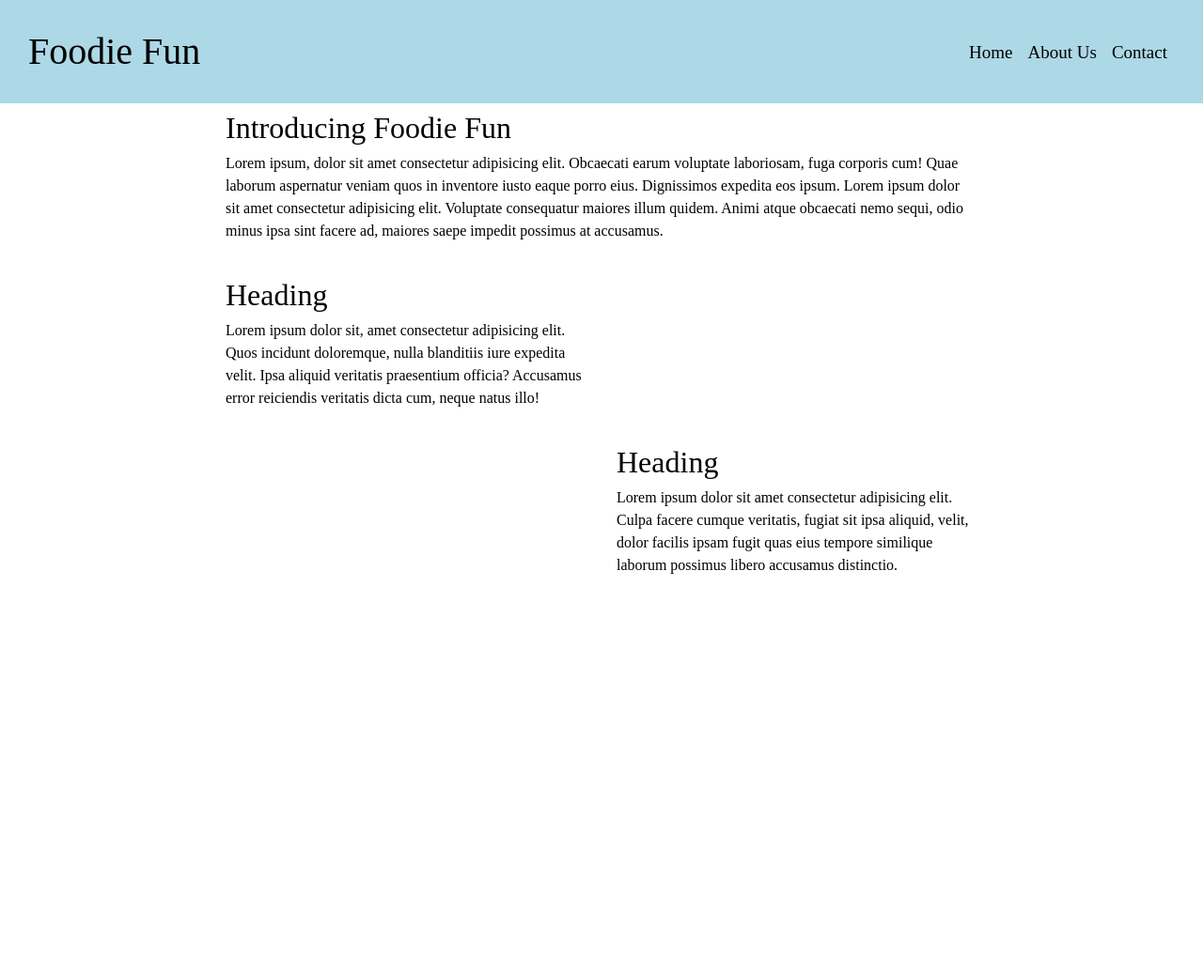
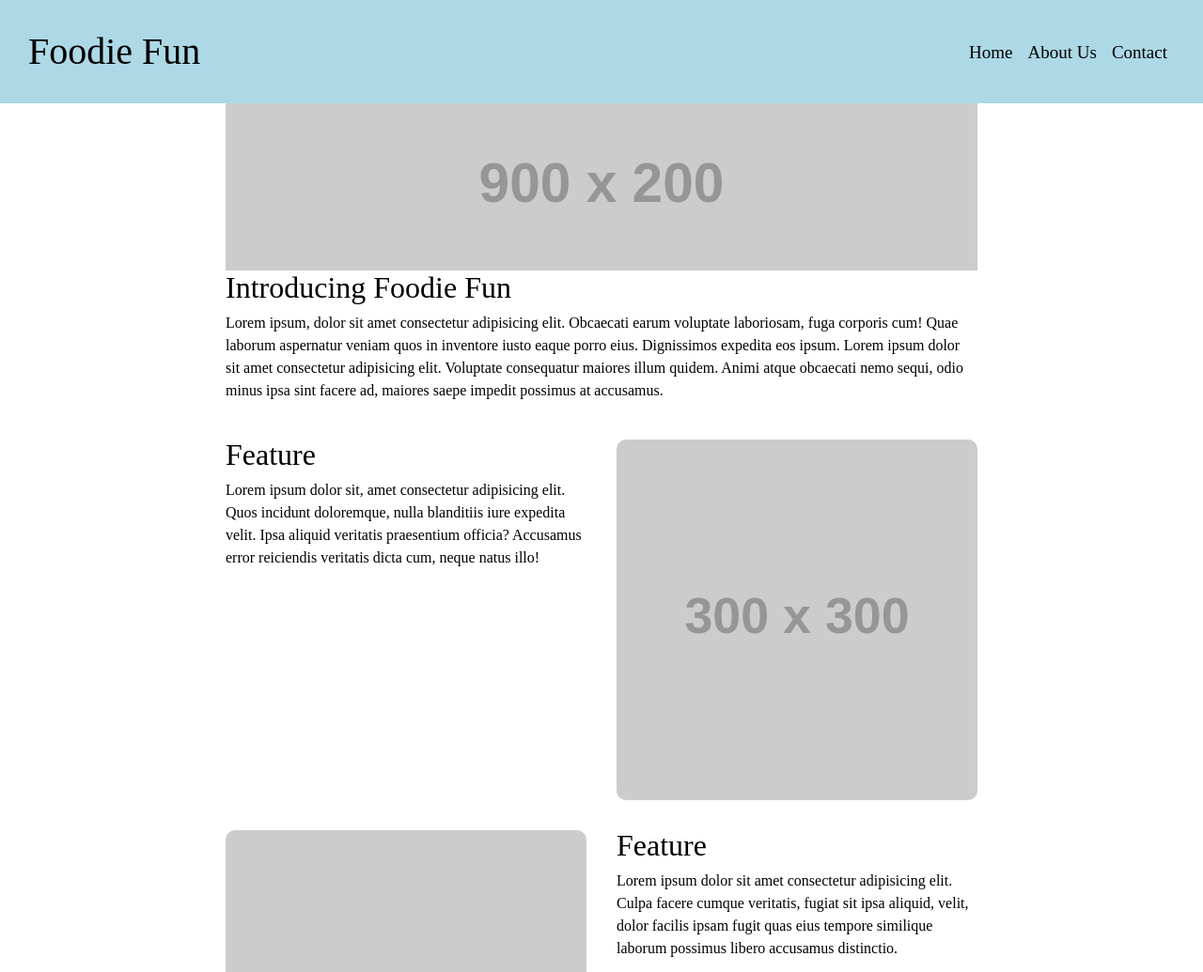
Before and after one commit to bw-foodie-fun/UI-JT, a plain HTML site: page index.html in a window 1280 px wide. Shown: the top 1035 px of the page at 94% size. Before the commit the page ends 800 px from the top, so only its background shows below. Drawn offline with Linux system fonts and the light colour scheme; placeholder pictures from the web are drawn by us.

Commit message:
added image placeholders

```diff
--- a/index.html
+++ b/index.html
@@ -21,25 +21,25 @@
 		</header>
 		<div class="container home">
 			<header class="intro">
-				<img src="" alt="">
+				<img src="https://via.placeholder.com/900x200" alt="">
 				<h2>Introducing Foodie Fun</h2>
 				<p>Lorem ipsum, dolor sit amet consectetur adipisicing elit. Obcaecati earum voluptate laboriosam, fuga corporis cum! Quae laborum aspernatur veniam quos in inventore iusto eaque porro eius. Dignissimos expedita eos ipsum. Lorem ipsum dolor sit amet consectetur adipisicing elit. Voluptate consequatur maiores illum quidem. Animi atque obcaecati nemo sequi, odio minus ipsa sint facere ad, maiores saepe impedit possimus at accusamus.</p>
 			</header>
 			<section class="content-section">
 				<div class="text-content">
-					<h2>Heading</h2>
+					<h2>Feature</h2>
 					<p>Lorem ipsum dolor sit, amet consectetur adipisicing elit. Quos incidunt doloremque, nulla blanditiis iure expedita velit. Ipsa aliquid veritatis praesentium officia? Accusamus error reiciendis veritatis dicta cum, neque natus illo!</p>
 				</div>
 				<div class="img-content">
-					<img src="" alt="">
+					<img src="https://via.placeholder.com/300" alt="">
 				</div>
 				</section>
 				<section class="content-section inverse-content">
 				<div class="img-content">
-					<img src="" class="" alt="">
+					<img src="https://via.placeholder.com/300" class="" alt="">
 				</div>
 				<div class="text-content">
-					<h2>Heading</h2>
+					<h2>Feature</h2>
 					<p>Lorem ipsum dolor sit amet consectetur adipisicing elit. Culpa facere cumque veritatis, fugiat sit ipsa aliquid, velit, dolor facilis ipsam fugit quas eius tempore similique laborum possimus libero accusamus distinctio.</p>
 				</div>
 			</section>
--- a/less/home.less
+++ b/less/home.less
@@ -1,3 +1,9 @@
+.intro {
+    img {
+        max-width: 100%;
+    }
+}
+
 .content-section {
     margin: 30px 0;
     display: flex;
@@ -27,6 +33,7 @@
 
         img {
             border-radius: 10px;
+            width: 100%;
 
             @media @mobile {
                 width: 100%;
```
Also changed, not shown: css/index.css.
